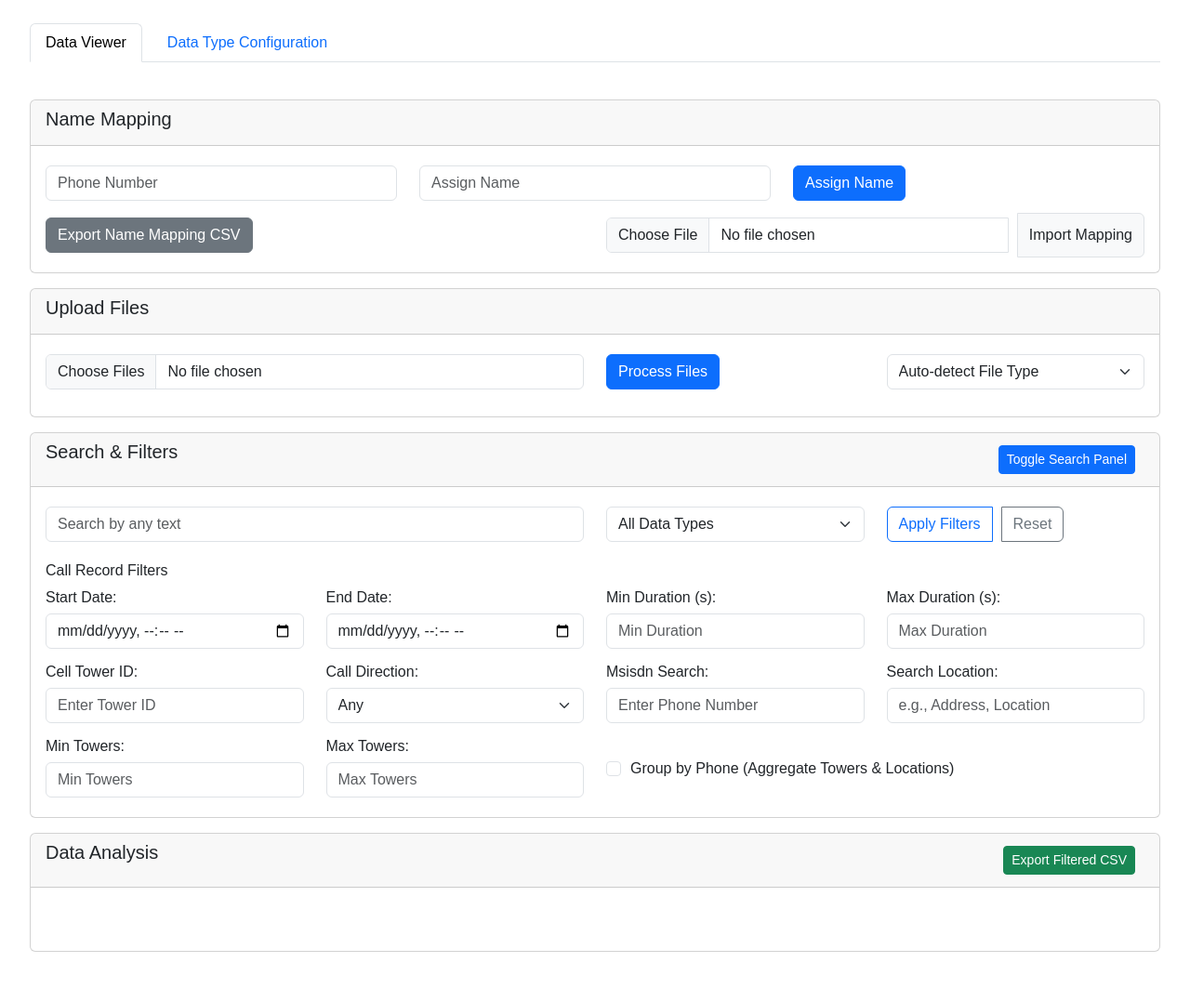
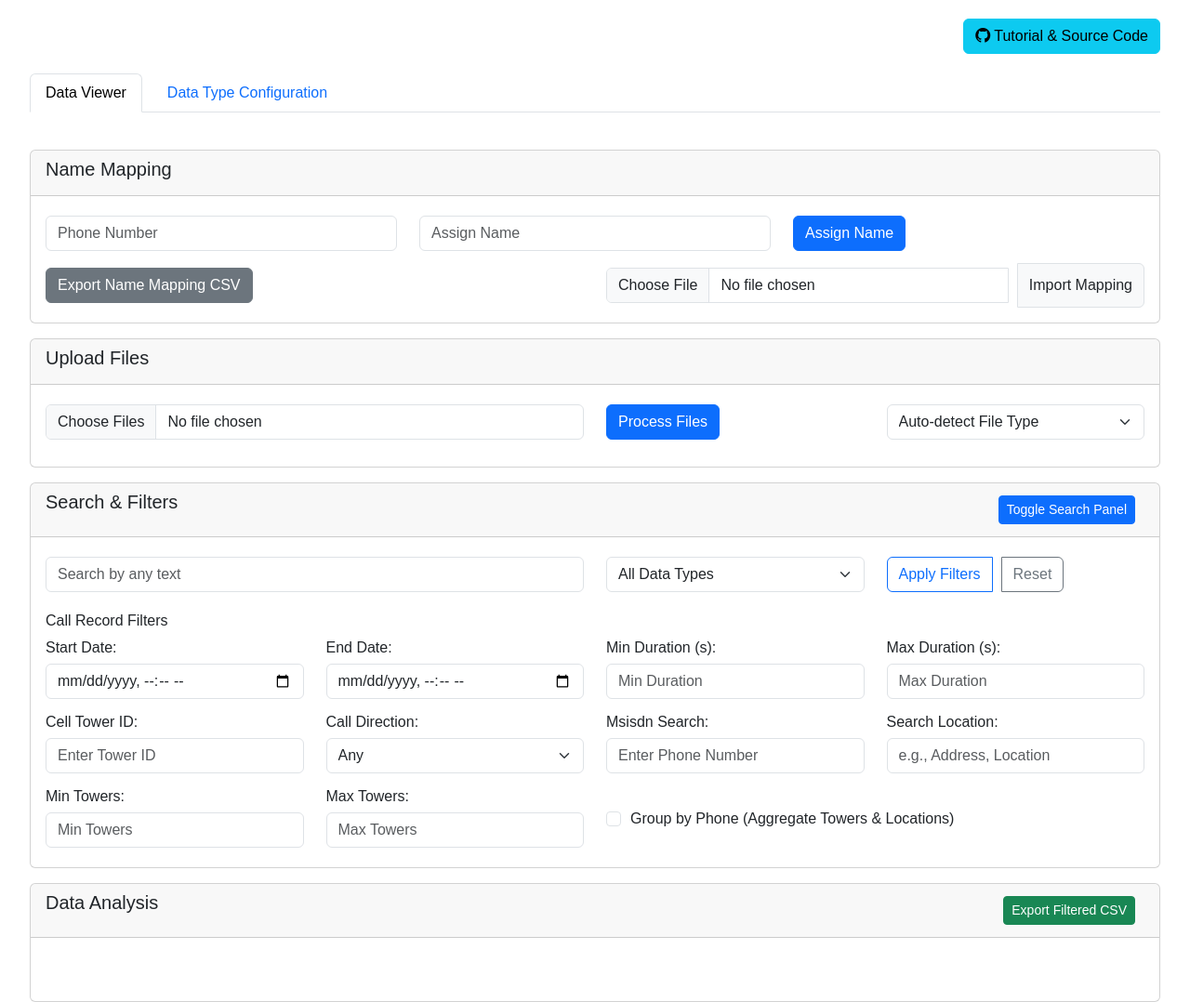
Before and after one commit to ColinVaughn/CSV-Tower-Viewer, a plain HTML site: page index.html in a window 1280 px wide. Shown: the whole page at 93% size. Drawn offline with nearby package versions, Linux system fonts and the light colour scheme.

Commit message:
Update index.html

```diff
--- a/index.html
+++ b/index.html
@@ -10,6 +10,7 @@
   <script src="https://cdn.sheetjs.com/xlsx-0.20.1/package/dist/xlsx.full.min.js"></script>
   <!-- Add Bootstrap for better styling -->
   <link href="https://cdn.jsdelivr.net/npm/bootstrap@5.3.2/dist/css/bootstrap.min.css" rel="stylesheet">
+  <link href="https://cdn.jsdelivr.net/npm/bootstrap-icons@1.11.3/font/bootstrap-icons.min.css" rel="stylesheet">
   <script src="https://cdn.jsdelivr.net/npm/bootstrap@5.3.2/dist/js/bootstrap.bundle.min.js"></script>
   <style>
       body { font-family: Arial, sans-serif; margin: 20px; }
@@ -28,6 +29,13 @@
 </head>
 <body>
 <div class="container-fluid">
+  <!-- Add Tutorial Button -->
+  <div class="text-end mb-3">
+    <a href="https://github.com/ColinVaughn/CSV-Tower-Viewer/tree/main" target="_blank" class="btn btn-info">
+      <i class="bi bi-github"></i> Tutorial & Source Code
+    </a>
+  </div>
+
   <!-- Main Tabs -->
   <ul class="nav nav-tabs" id="mainTabs" role="tablist">
     <li class="nav-item" role="presentation">
```
